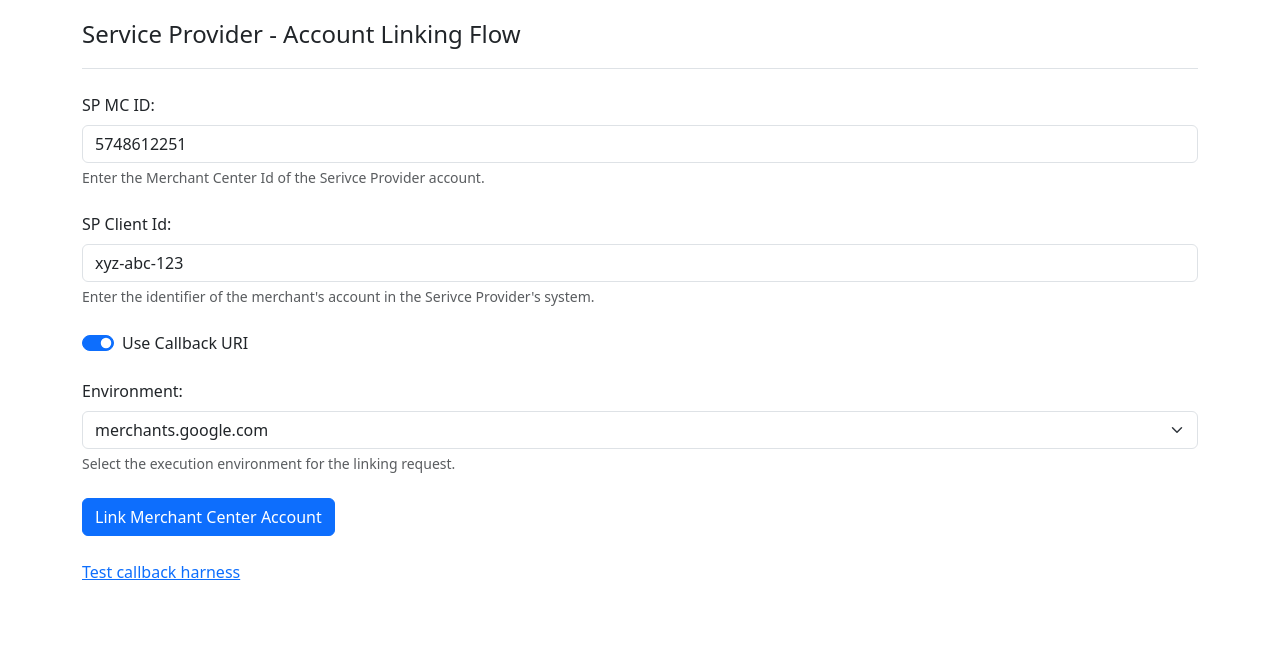
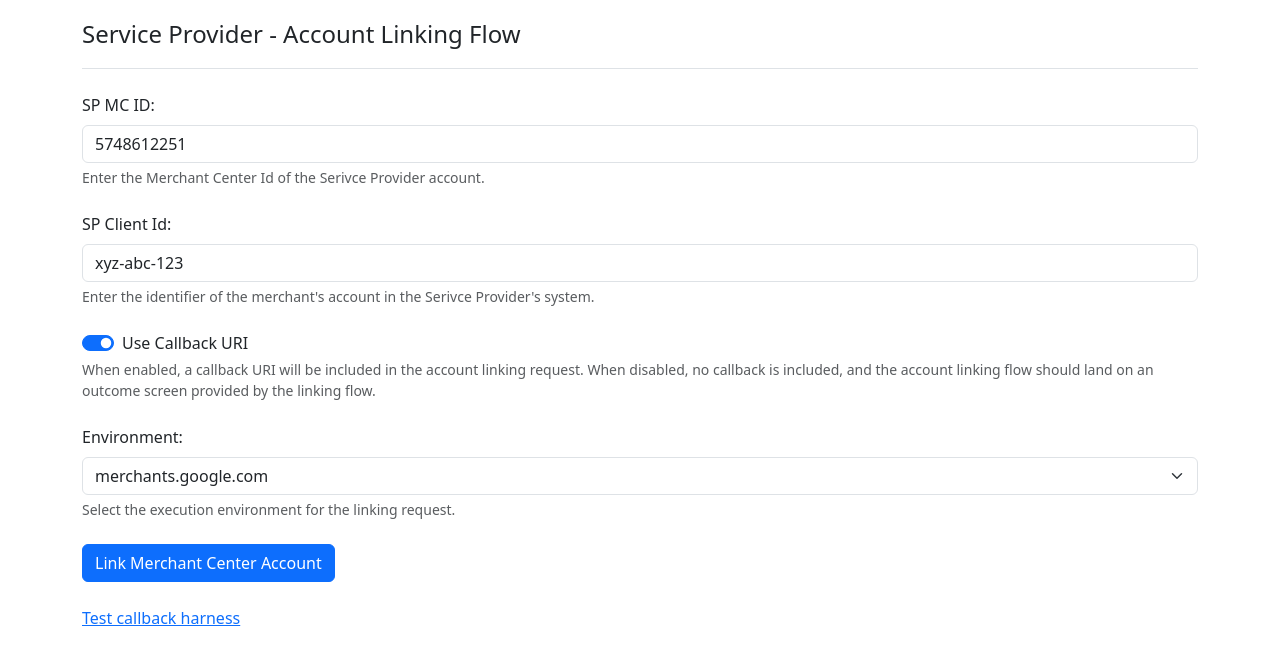
Before and after one commit to dwdii/dwdii.github.io, a Jekyll site: the page sp2/index.html, which Jekyll copies as it is, in a window 1280 px wide. Shown: the top 665 px of the page. Built offline with Jekyll 4.4.1, drawn with Linux system fonts in a browser that asks for light colours.

Commit message:
Update index.html

```diff
--- a/sp2/index.html
+++ b/sp2/index.html
@@ -40,6 +40,10 @@
 				  <input class="form-check-input" type="checkbox" role="switch" id="callbackUriSwitch" checked="checked">
 				  <label class="form-check-label" for="callbackUriSwitch">Use Callback URI</label>
 				</div>
+				<div id="spmcidHelpBlock" class="form-text">
+					When enabled, a callback URI will be included in the account linking request.
+					When disabled, no callback is included, and the account linking flow should land on an outcome screen provided by the linking flow.
+				</div>
 			</div>
 			<div class="mb-4">
 				<label for="environment" class="form-label">Environment:</label>
```
